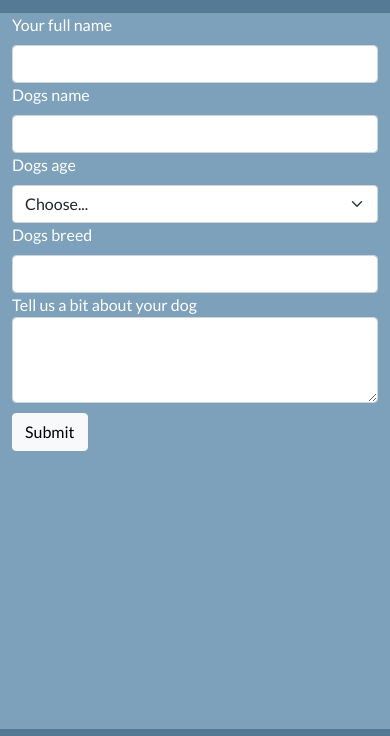
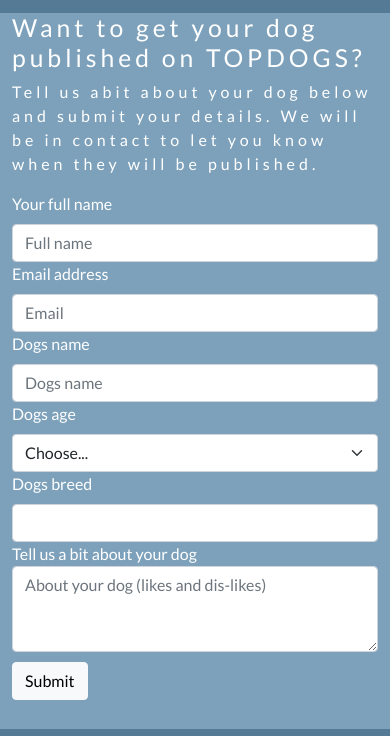
Before and after one commit to sclarkstone/milestoneProject1, a plain HTML site: page contact.html in a window 390 px wide. Shown: the part 61-797 px from the top of the page. Drawn offline with nearby package versions, Linux system fonts and the light colour scheme.

Commit message:
added some header text to the form, removed unused action from form tag and added a media query to control the width of the form on larger screens.

```diff
--- a/assets/css/styles.css
+++ b/assets/css/styles.css
@@ -163,6 +163,12 @@
     margin-top: 10px;
 }
 
+@media(min-width: 992px){
+    .contact-form{
+        max-width: 60%;
+
+    }
+}
 
 /* --------------------------------- footer */
 footer {
--- a/contact.html
+++ b/contact.html
@@ -43,16 +43,24 @@
 
   </header>
   <section id="contact">
-    <div class="container-fluid col-sm-10">
+    <div class="contact-form container-fluid col-sm-10">
       <div class="row">
-        <form action="">
+        <h2>Want to get your dog published on TOPDOGS?</h2>
+        <p>Tell us abit about your dog below and submit your details. We will be in contact to let you know when they will be published.</p>
+      </div>
+      <div class="row">
+        <form>
           <div class="form-group">
             <label for="name" class="form-label">Your full name</label><input type="text" class="form-control"
-              id="name">
+              id="name" placeholder="Full name" required>
+          </div>
+          <div class="form-group">
+            <label for="email" class="form-label">Email address</label><input type="email" class="form-control"
+              id="email" placeholder="Email" required>
           </div>
           <div class="form-group">
             <label for="dogName" class="form-label">Dogs name</label><input type="text" class="form-control"
-              id="dogName">
+              id="dogName" placeholder="Dogs name" required>
           </div>
           <div class="form-group">
             <label for="age" class="form-label">Dogs age</label>
@@ -70,7 +78,7 @@
           </div>
           <div class="form-group">
             <label for="details">Tell us a bit about your dog</label>
-            <textarea name="details" class="form-control" id="details" cols="30" rows="3"></textarea>
+            <textarea name="details" class="form-control" id="details" rows="3" placeholder="About your dog (likes and dis-likes)" required></textarea>
           </div>
           <div class="form-group">
           <button type="submit" id="submit" class="btn btn-light">Submit</button>
```
Also changed, not shown: 1 other file.
